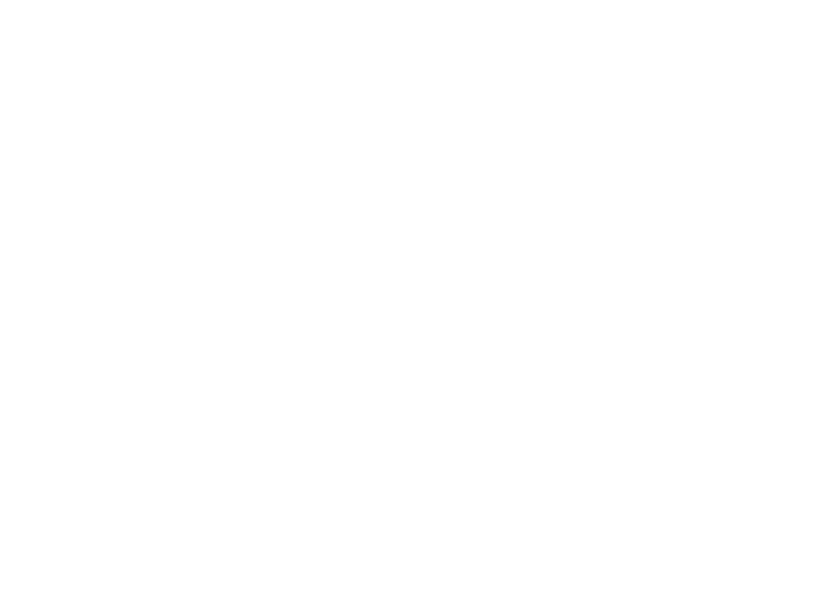
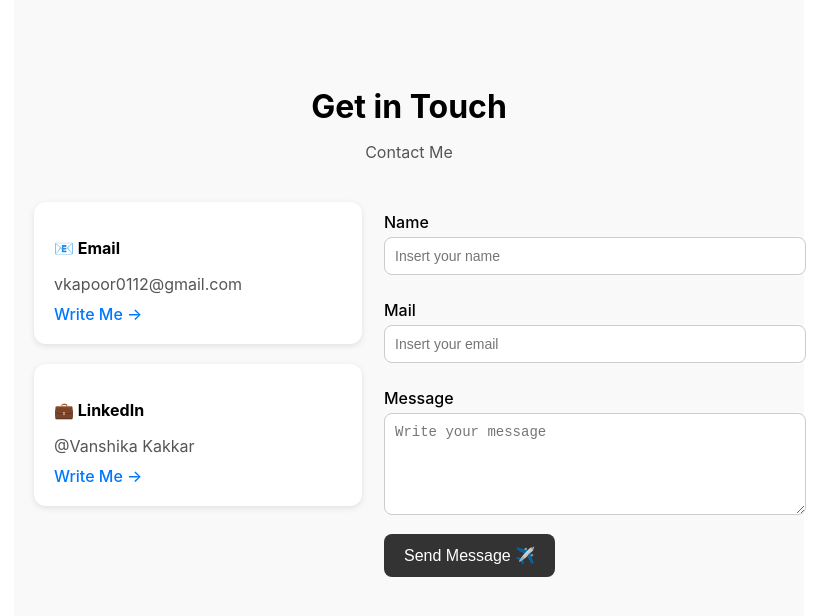
Before and after one commit to Vanshika1225/Portfolio, a React (Create React App) app: page /Contact in a window 1280 px wide. Before the commit this address had no page. Shown: the top 616 px of the page, without its empty margins (114-951 px from the left). Built offline with nearby package versions, Linux system fonts and the light colour scheme.

Commit message:
contact section added

```diff
--- a/package.json
+++ b/package.json
@@ -8,6 +8,7 @@
     "@testing-library/react": "^16.3.0",
     "@testing-library/user-event": "^13.5.0",
     "bootstrap-icons": "^1.13.1",
+    "emailjs-com": "^3.2.0",
     "jspdf": "^3.0.1",
     "react": "^19.1.0",
     "react-bootstrap": "^2.10.10",
--- a/src/App.js
+++ b/src/App.js
@@ -5,6 +5,7 @@ import Skills from "./component/Skills";
 import Experiene from "./component/Experiene";
 import Projects from "./component/Projects";
 import { BrowserRouter, Route, Routes } from "react-router-dom";
+import Contact from "./component/Contact";
 function App() {
   return (
     <div className="App">
@@ -15,6 +16,7 @@ function App() {
           <Route path="/Skills" element={<Skills />}></Route>
           <Route path="/Experiene" element={<Experiene />}></Route>
           <Route path="/Projects" element={<Projects />}></Route>
+          <Route path="/Contact" element={<Contact />}></Route>
         </Routes>
       </BrowserRouter>
     </div>
--- /dev/null
+++ b/src/component/Contact.jsx
@@ -0,0 +1,89 @@
+// src/components/Contact.js
+import React, { useRef } from "react";
+import emailjs from "emailjs-com";
+import "../css/contact.css";
+import { Link } from "react-router-dom";
+
+const Contact = () => {
+  const form = useRef();
+
+  const sendEmail = (e) => {
+    e.preventDefault();
+
+    emailjs
+      .sendForm(
+        "service_e0d7meq", // from EmailJS
+        "template_374u8o4", // from EmailJS
+        form.current,
+        "H1hSh_nuH1Vjy6cbc" // from EmailJS
+      )
+      .then(
+        (result) => {
+          alert("Message sent successfully!");
+          form.current.reset();
+        },
+        (error) => {
+          alert("Failed to send message. Please try again.");
+        }
+      );
+  };
+
+  return (
+    <section className="contact-section" id="contact">
+      <h1>Get in Touch</h1>
+      <p className="subtitle">Contact Me</p>
+      <div className="contact-container">
+        <div className="contact-info">
+          <div className="card">
+            <h3>📧 Email</h3>
+            <p>vkapoor0112@gmail.com</p>
+            <a href="mailto:vanshikakakkar1225@gmail.com">Write Me →</a>
+          </div>
+          <div className="card">
+            <h3>💼 LinkedIn</h3>
+            <p>@Vanshika Kakkar</p>
+            <a
+              href="https://www.linkedin.com/in/er-vanshika-kakkar-04769721b"
+              target="_blank"
+              rel="noopener noreferrer"
+            >
+              Write Me →
+            </a>
+          </div>
+        </div>
+
+        <div className="contact-form">
+          <form ref={form} onSubmit={sendEmail}>
+            <label>Name</label>
+            <input
+              type="text"
+              name="user_name"
+              placeholder="Insert your name"
+              required
+            />
+
+            <label>Mail</label>
+            <input
+              type="email"
+              name="user_email"
+              placeholder="Insert your email"
+              required
+            />
+
+            <label>Message</label>
+            <textarea
+              name="message"
+              rows="5"
+              placeholder="Write your message"
+              required
+            />
+
+            <button type="submit">Send Message ✈️</button>
+          </form>
+        </div>
+      </div>
+    </section>
+  );
+};
+
+export default Contact;
--- a/src/component/Home.jsx
+++ b/src/component/Home.jsx
@@ -1,11 +1,12 @@
-import React from 'react'
-import Navbar from './Navbar'
-import Hero from './Hero'
-import Skills from './Skills'
-import Experiene from './Experiene'
-import About from './About'
-import Projects from './Projects'
-import Education from './Education'
+import React from "react";
+import Navbar from "./Navbar";
+import Hero from "./Hero";
+import Skills from "./Skills";
+import Experiene from "./Experiene";
+import About from "./About";
+import Projects from "./Projects";
+import Education from "./Education";
+import Contact from "./Contact";
 const Home = () => {
   return (
     <div>
@@ -16,8 +17,9 @@ const Home = () => {
       <Projects />
       <Education />
       <Experiene />
+      <Contact />
     </div>
-  )
-}
+  );
+};
 
-export default Home
+export default Home;
--- a/src/component/Navbar.jsx
+++ b/src/component/Navbar.jsx
@@ -79,6 +79,14 @@ const Navbar = () => {
               >
                 Experience
               </Link>
+              <Link
+                className="Link"
+                to="contact"
+                smooth={true}
+                duration={500}
+              >
+                Contact
+              </Link>
             </li>
           </ul>
         </div>
--- /dev/null
+++ b/src/css/contact.css
@@ -0,0 +1,91 @@
+.contact-section {
+  text-align: center;
+  padding: 60px 20px;
+  background-color: #f9f9f9;
+}
+
+.contact-section h1 {
+  font-size: 32px;
+  margin-bottom: 10px;
+}
+
+.subtitle {
+  color: #555;
+  margin-bottom: 40px;
+}
+
+.contact-container {
+  display: flex;
+  flex-wrap: wrap;
+  justify-content: center;
+  gap: 50px;
+  max-width: 1200px;
+  margin: 0 auto;
+}
+
+.contact-info {
+  display: flex;
+  flex-direction: column;
+  gap: 20px;
+  width: 300px;
+}
+
+.card {
+  background: white;
+  padding: 20px;
+  border-radius: 12px;
+  box-shadow: 0 2px 6px rgba(0, 0, 0, 0.1);
+  text-align: left;
+}
+
+.card h3 {
+  font-size: 16px;
+  margin-bottom: 5px;
+}
+
+.card p {
+  margin-bottom: 10px;
+  color: #555;
+}
+
+.card a {
+  text-decoration: none;
+  color: #0077ff;
+  font-weight: 500;
+}
+
+.contact-form {
+  width: 400px;
+  text-align: left;
+}
+
+.contact-form label {
+  display: block;
+  margin: 10px 0 5px;
+  font-weight: 500;
+}
+
+.contact-form input,
+.contact-form textarea {
+  width: 100%;
+  padding: 10px;
+  border-radius: 8px;
+  border: 1px solid #ccc;
+  margin-bottom: 15px;
+  font-size: 14px;
+}
+
+.contact-form button {
+  background: #333;
+  color: white;
+  padding: 12px 20px;
+  border: none;
+  border-radius: 8px;
+  font-size: 16px;
+  cursor: pointer;
+  transition: background 0.3s;
+}
+
+.contact-form button:hover {
+  background: #555;
+}
```
Also changed, not shown: 1 other file (tests, documents, lock files or other folders).
